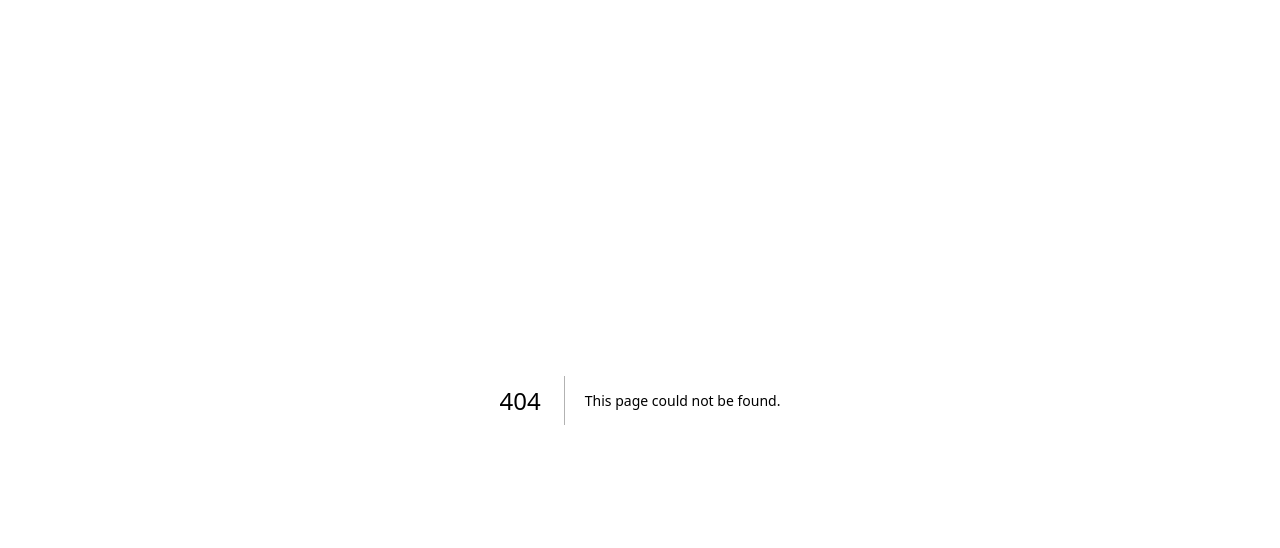
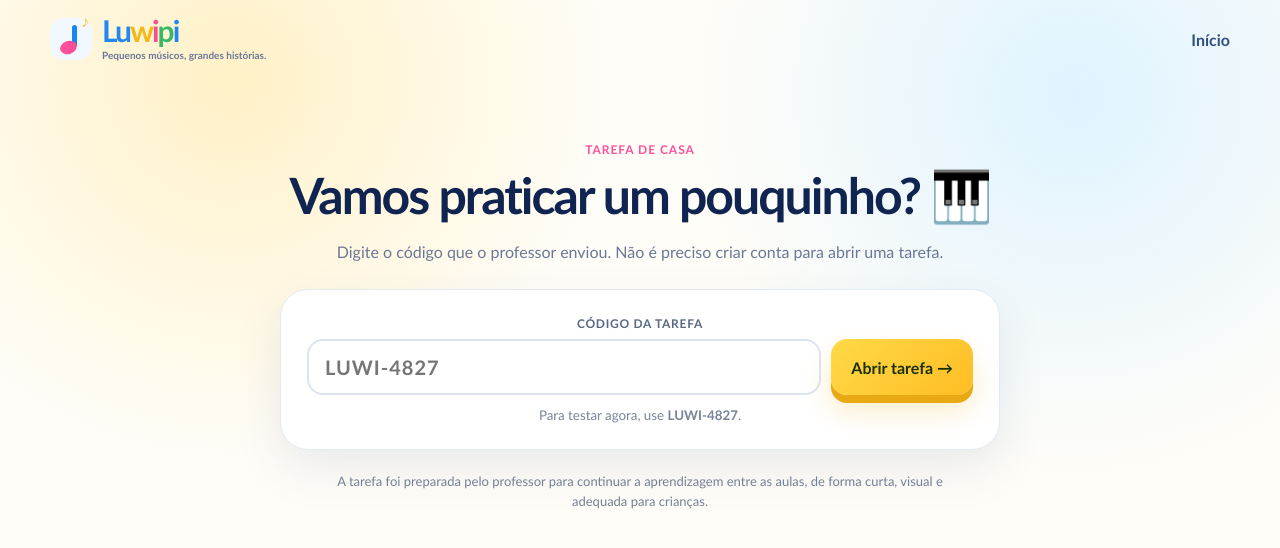
Before and after one commit to yuranicango-sketch/Luwipi, a Next.js app: page /tarefa in a window 1280 px wide. Before the commit this address had no page. Shown: the top 548 px of the page. Built offline with nearby package versions, Linux system fonts and the light colour scheme.

Commit message:
feat: add parent homework landing page

```diff
--- /dev/null
+++ b/app/tarefa/page.tsx
@@ -0,0 +1,20 @@
+import Link from "next/link";
+import { Logo } from "@/components/logo";
+import { HomeworkCodeEntry } from "@/components/homework-code-entry";
+
+export default function HomeworkLandingPage() {
+  return (
+    <main style={{minHeight:"100vh",background:"radial-gradient(circle at 18% 10%,#fff1c7,transparent 30%),radial-gradient(circle at 84% 12%,#dff3ff,transparent 30%),#fffdf8"}}>
+      <header className="simple-header container"><Logo/><Link href="/">Início</Link></header>
+      <section className="container" style={{paddingTop:60,paddingBottom:90,textAlign:"center"}}>
+        <div className="section-heading" style={{marginBottom:28}}>
+          <span>Tarefa de casa</span>
+          <h1>Vamos praticar um pouquinho? 🎹</h1>
+          <p>Digite o código que o professor enviou. Não é preciso criar conta para abrir uma tarefa.</p>
+        </div>
+        <HomeworkCodeEntry />
+        <p style={{maxWidth:620,margin:"22px auto 0",color:"#738095",fontSize:13,lineHeight:1.5}}>A tarefa foi preparada pelo professor para continuar a aprendizagem entre as aulas, de forma curta, visual e adequada para crianças.</p>
+      </section>
+    </main>
+  );
+}
```
